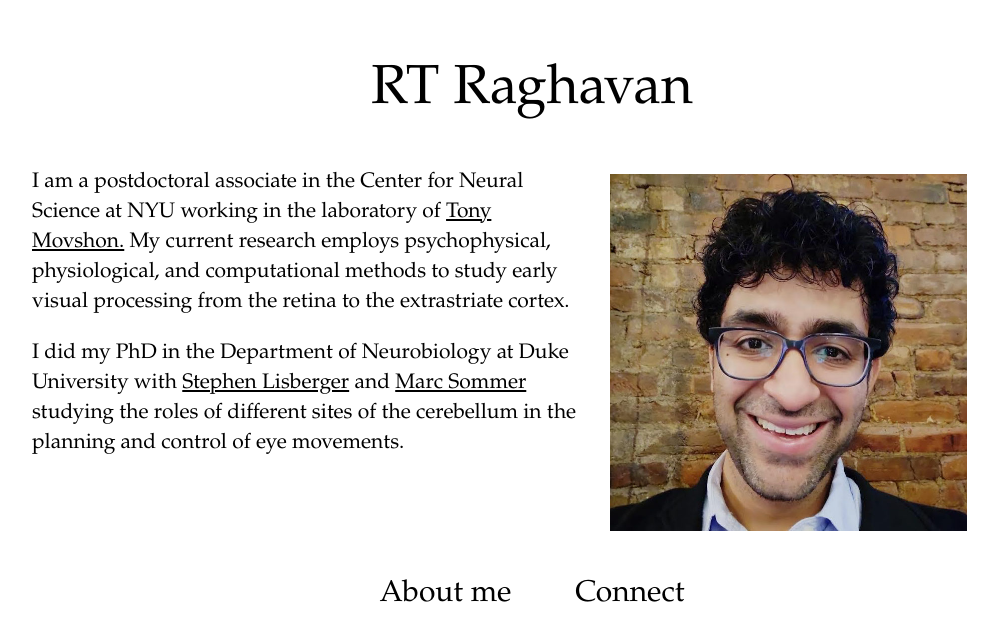
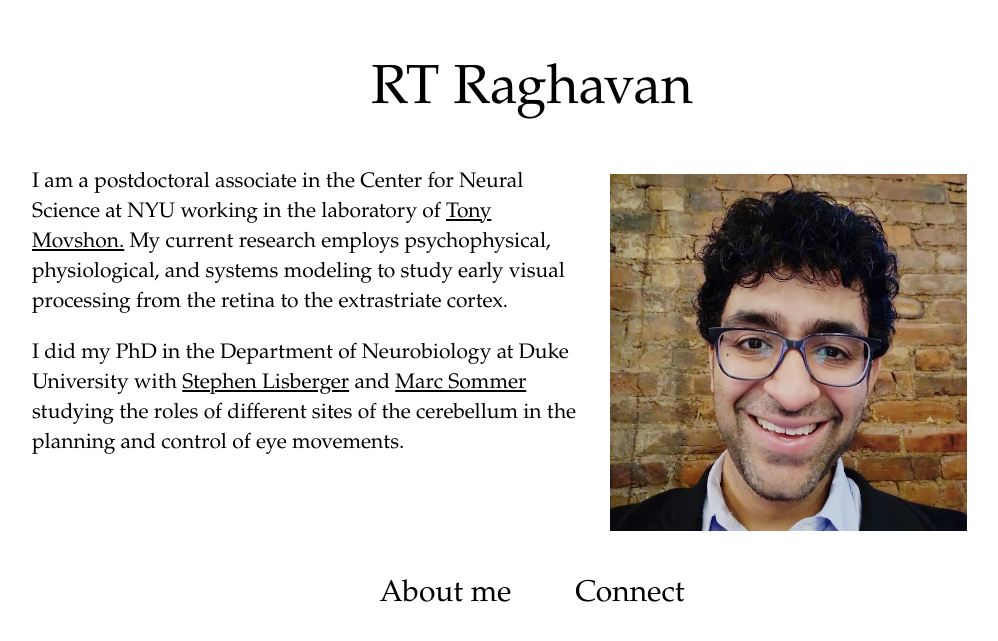
Before and after one commit to rtraghavan/rtraghavan.github.io, a Jekyll site: the page built from index.html, in a window 1280 px wide. Shown: the top 641 px of the page, without its empty margins (188-1186 px from the left). Built offline with Jekyll 4.4.1, drawn with Linux system fonts in a browser that asks for light colours.

Commit message:
updating about me

```diff
--- a/_includes/About_Me.md
+++ b/_includes/About_Me.md
@@ -1,4 +1,4 @@
-<p>I am a postdoctoral associate in the Center for Neural Science at NYU working in the laboratory of <a href="https://as.nyu.edu/faculty/j-anthony-movshon.html"> Tony Movshon.</a> My current research employs psychophysical, physiological, and computational methods to study early visual processing from the retina to the extrastriate cortex.</p>
+<p>I am a postdoctoral associate in the Center for Neural Science at NYU working in the laboratory of <a href="https://as.nyu.edu/faculty/j-anthony-movshon.html"> Tony Movshon.</a> My current research employs psychophysical, physiological, and systems modeling to study early visual processing from the retina to the extrastriate cortex.</p>
 
 <p>I did my PhD in the Department of Neurobiology at Duke University with <a href="//www.neuro.duke.edu/research/faculty-labs/lisberger-lab"> Stephen Lisberger</a> and
 <a href="//sommerlab.pratt.duke.edu"> Marc Sommer</a> studying the roles of different sites of the cerebellum in the planning and control of eye movements.</p>
```
